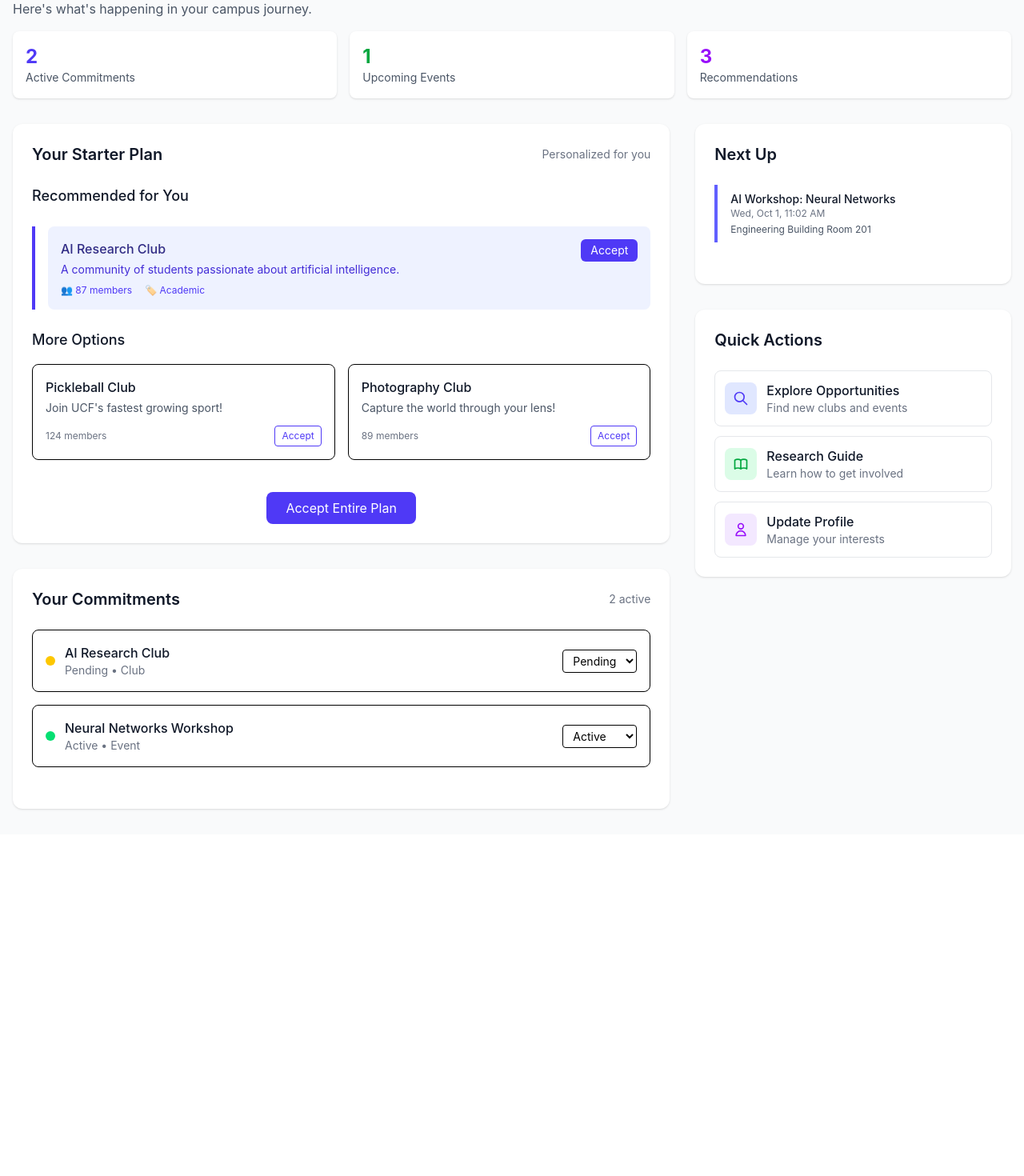
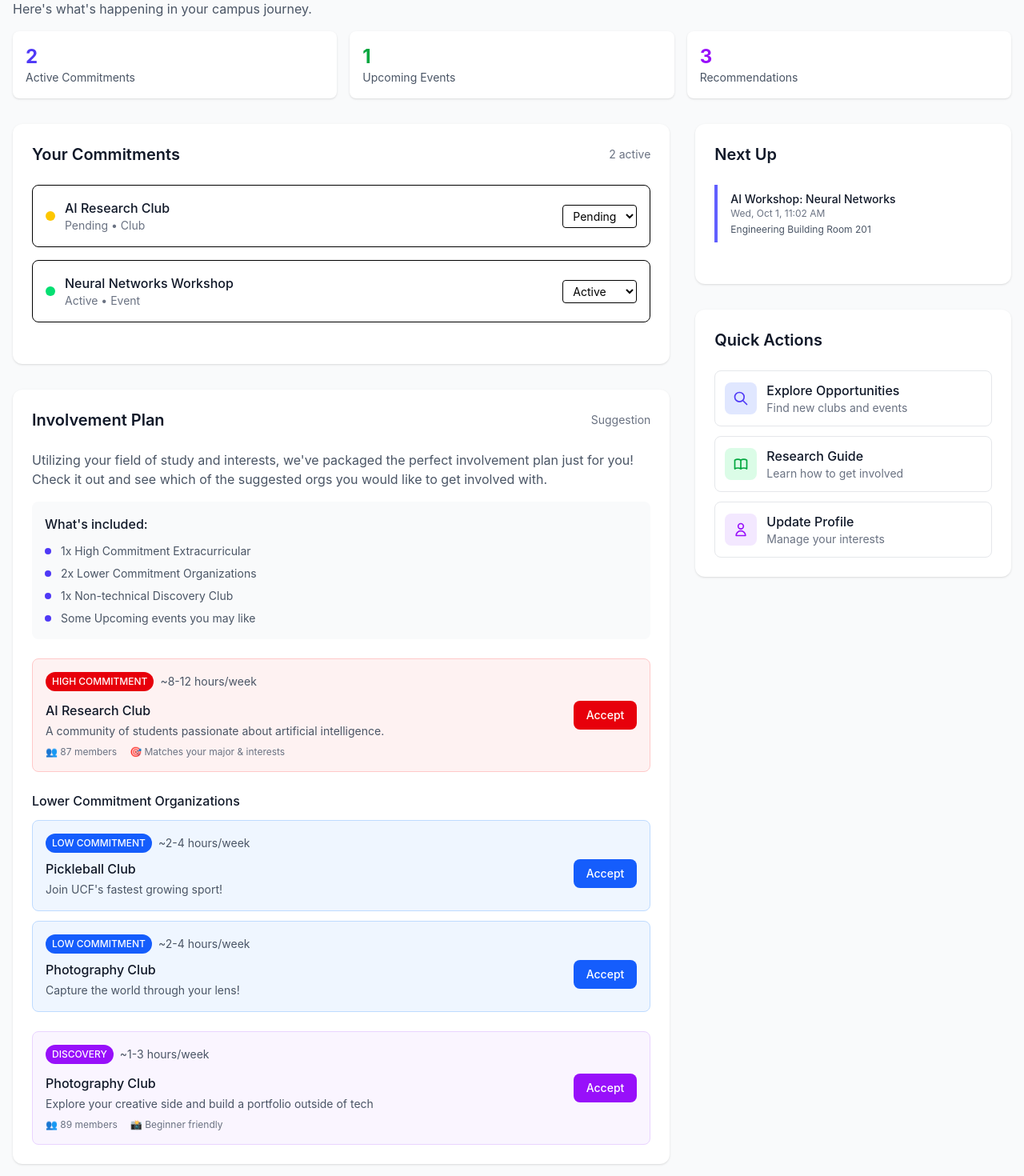
Before and after one commit to YamanDevelopment/Atlas, a Nuxt app in the folder src/frontend/: page /dashboard in a window 1280 px wide. Shown: the part 142-1612 px from the top of the page at 80% size. Before the commit the page ends 1185 px from the top, so only its background shows below. Built offline with nearby package versions, Linux system fonts and the light colour scheme.

Commit message:
much ui changes

```diff
--- a/src/frontend/pages/dashboard.vue
+++ b/src/frontend/pages/dashboard.vue
@@ -137,114 +137,6 @@
       <div class="grid grid-cols-1 lg:grid-cols-3 gap-8" style="min-height: 500px;">
         <!-- Left Column (2/3 width) -->
         <div class="lg:col-span-2 space-y-8" style="min-height: 400px;">
-          <!-- Your Starter Plan -->
-          <div class="bg-white rounded-xl shadow-sm p-6" style="min-height: 300px;">
-            <div class="flex items-center justify-between mb-6">
-              <h2 class="text-xl font-semibold text-gray-900">Your Starter Plan</h2>
-              <span class="text-sm text-gray-500">Personalized for you</span>
-            </div>
-
-            <!-- Show recommendations if plan not accepted -->
-            <div v-if="!planAccepted" class="min-h-[400px]">
-              <!-- Club Recommendations -->
-              <div class="space-y-6 recommendations-section">
-                <h3 class="text-lg font-medium text-gray-900">Recommended for You</h3>
-
-                <!-- Primary Recommendation (first club) -->
-                <div v-if="recommendedClubs.length > 0" class="border-l-4 border-indigo-600 pl-4">
-                  <div class="bg-indigo-50 rounded-lg p-4">
-                    <div class="flex justify-between items-start">
-                      <div class="flex-1">
-                        <h4 class="font-medium text-indigo-900">{{ recommendedClubs[0].name }}</h4>
-                        <p class="text-indigo-700 text-sm mt-1">{{ recommendedClubs[0].description }}</p>
-                        <div class="flex items-center mt-2 space-x-4 text-xs text-indigo-600">
-                          <span>👥 {{ recommendedClubs[0].memberCount }} members</span>
-                          <span v-if="recommendedClubs[0].categories.length">
-                            🏷️ {{ recommendedClubs[0].categories[0].name }}
-                          </span>
-                        </div>
-                      </div>
-                      <button
-                        @click="acceptOpportunity(recommendedClubs[0])"
-                        class="ml-4 px-3 py-1 bg-indigo-600 text-white text-sm rounded-md hover:bg-indigo-700"
-                      >
-                        Accept
-                      </button>
-                    </div>
-                  </div>
-                </div>
-
-                <!-- Secondary Recommendations -->
-                <div v-if="recommendedClubs.length > 1">
-                  <h3 class="text-lg font-medium text-gray-900 mb-4">More Options</h3>
-                  <div class="grid md:grid-cols-2 gap-4">
-                    <div
-                      v-for="club in recommendedClubs.slice(1, 3)"
-                      :key="club.id"
-                      class="border rounded-lg p-4 hover:border-indigo-300 transition-colors"
-                    >
-                      <h4 class="font-medium text-gray-900">{{ club.name }}</h4>
-                      <p class="text-gray-600 text-sm mt-1">{{ club.description }}</p>
-                      <div class="flex justify-between items-center mt-3">
-                        <span class="text-xs text-gray-500">{{ club.memberCount }} members</span>
-                        <button
-                          @click="acceptOpportunity(club)"
-                          class="px-2 py-1 text-indigo-600 border border-indigo-600 text-xs rounded hover:bg-indigo-50"
-                        >
-                          Accept
-                        </button>
-                      </div>
-                    </div>
-                  </div>
-                </div>
-
-                <!-- Alternative Options -->
-                <div v-if="recommendedClubs.length > 3">
-                  <h3 class="text-lg font-medium text-gray-900 mb-4">Alternative Options</h3>
-                  <div class="grid md:grid-cols-3 gap-3">
-                    <div
-                      v-for="club in recommendedClubs.slice(3)"
-                      :key="club.id"
-                      class="border rounded-lg p-3 hover:border-gray-300 transition-colors"
-                    >
-                      <h4 class="font-medium text-gray-900 text-sm">{{ club.name }}</h4>
-                      <p class="text-gray-600 text-xs mt-1 line-clamp-2">{{ club.description }}</p>
-                      <div class="flex justify-between items-center mt-2">
-                        <span class="text-xs text-gray-500">{{ club.memberCount }} members</span>
-                        <button
-                          @click="acceptOpportunity(club)"
-                          class="text-indigo-600 text-xs hover:text-indigo-800"
-                        >
-                          + Add
-                        </button>
-                      </div>
-                    </div>
-                  </div>
-                </div>
-
-                <div class="flex justify-center pt-4">
-                  <button
-                    @click="acceptStarterPlan"
-                    class="px-6 py-2 bg-indigo-600 text-white rounded-lg hover:bg-indigo-700"
-                  >
-                    Accept Entire Plan
-                  </button>
-                </div>
-              </div>
-            </div>
-
-            <!-- Show acceptance confirmation if plan accepted -->
-            <div v-else class="text-center py-8 min-h-[400px] flex flex-col justify-center">
-              <div class="w-16 h-16 bg-green-100 rounded-full flex items-center justify-center mx-auto mb-4">
-                <svg class="w-8 h-8 text-green-600" fill="none" stroke="currentColor" viewBox="0 0 24 24">
-                  <path stroke-linecap="round" stroke-linejoin="round" stroke-width="2" d="M5 13l4 4L19 7" />
-                </svg>
-              </div>
-              <h3 class="text-lg font-medium text-gray-900">Plan Accepted!</h3>
-              <p class="text-gray-600">Your commitments are now being tracked below.</p>
-            </div>
-          </div>
-
           <!-- Your Commitments -->
           <div class="bg-white rounded-xl shadow-sm p-6 commitments-section min-h-[300px]">
             <div class="flex items-center justify-between mb-6">
@@ -283,7 +175,165 @@
             </div>
 
             <div v-else class="text-center py-8 text-gray-500">
-              <p>No commitments yet. Accept some recommendations above to get started!</p>
+              <p>No commitments yet. Accept some recommendations below to get started!</p>
+            </div>
+          </div>
+
+          <!-- Your Starter Plan -->
+          <div class="bg-white rounded-xl shadow-sm p-6" style="min-height: 300px;">
+            <div class="flex items-center justify-between mb-6">
+              <h2 class="text-xl font-semibold text-gray-900">Involvement Plan</h2>
+              <span class="text-sm text-gray-500">Suggestion</span>
+            </div>
+
+            <!-- Show recommendations if plan not accepted -->
+            <div v-if="!planAccepted" class="min-h-[400px]">
+              <!-- Plan Description -->
+              <div class="mb-6">
+                <p class="text-gray-600 mb-4">
+                  Utilizing your field of study and interests, we've packaged the perfect involvement plan just for you!
+                  Check it out and see which of the suggested orgs you would like to get involved with.
+                </p>
+
+                <!-- What's Included -->
+                <div class="bg-gray-50 rounded-lg p-4 mb-6">
+                  <h4 class="font-medium text-gray-900 mb-3">What's included:</h4>
+                  <ul class="space-y-2 text-sm text-gray-600">
+                    <li class="flex items-center">
+                      <span class="w-2 h-2 bg-indigo-600 rounded-full mr-3"></span>
+                      1x High Commitment Extracurricular
+                    </li>
+                    <li class="flex items-center">
+                      <span class="w-2 h-2 bg-indigo-600 rounded-full mr-3"></span>
+                      2x Lower Commitment Organizations
+                    </li>
+                    <li class="flex items-center">
+                      <span class="w-2 h-2 bg-indigo-600 rounded-full mr-3"></span>
+                      1x Non-technical Discovery Club
+                    </li>
+                    <li class="flex items-center">
+                      <span class="w-2 h-2 bg-indigo-600 rounded-full mr-3"></span>
+                      Some Upcoming events you may like
+                    </li>
+                  </ul>
+                </div>
+              </div>
+
+              <!-- Involvement Plan Recommendations -->
+              <div class="space-y-6 recommendations-section">
+                <!-- High Commitment Extracurricular -->
+                <div class="border border-red-200 rounded-lg p-4 bg-red-50">
+                  <div class="flex items-center mb-3">
+                    <span class="px-2 py-1 bg-red-600 text-white text-xs rounded-full font-medium">
+                      HIGH COMMITMENT
+                    </span>
+                    <span class="ml-2 text-sm text-gray-600">~8-12 hours/week</span>
+                  </div>
+                  <div class="flex justify-between items-start">
+                    <div class="flex-1">
+                      <h4 class="font-medium text-gray-900">{{ recommendedClubs[0]?.name || 'AI Research Club' }}</h4>
+                      <p class="text-gray-600 text-sm mt-1">{{ recommendedClubs[0]?.description || 'Perfect for CS majors - research opportunities and leadership roles' }}</p>
+                      <div class="flex items-center mt-2 space-x-4 text-xs text-gray-500">
+                        <span>👥 {{ recommendedClubs[0]?.memberCount || 87 }} members</span>
+                        <span>🎯 Matches your major & interests</span>
+                      </div>
+                    </div>
+                    <button
+                      @click="acceptOpportunity(recommendedClubs[0] || mockHighCommitment)"
+                      class="ml-4 px-4 py-2 bg-red-600 text-white text-sm rounded-lg hover:bg-red-700 font-medium whitespace-nowrap"
+                    >
+                      Accept
+                    </button>
+                  </div>
+                </div>
+
+                <!-- Lower Commitment Organizations -->
+                <div>
+                  <h4 class="font-medium text-gray-900 mb-3">Lower Commitment Organizations</h4>
+                  <div class="space-y-3">
+                    <!-- First Low Commitment -->
+                    <div class="border border-blue-200 rounded-lg p-4 bg-blue-50">
+                      <div class="flex items-center mb-2">
+                        <span class="px-2 py-1 bg-blue-600 text-white text-xs rounded-full font-medium">
+                          LOW COMMITMENT
+                        </span>
+                        <span class="ml-2 text-sm text-gray-600">~2-4 hours/week</span>
+                      </div>
+                      <div class="flex justify-between items-start">
+                        <div class="flex-1">
+                          <h5 class="font-medium text-gray-900">{{ recommendedClubs[1]?.name || 'Tech Entrepreneurship Club' }}</h5>
+                          <p class="text-gray-600 text-sm mt-1">{{ recommendedClubs[1]?.description || 'Network with like-minded students and learn about startups' }}</p>
+                        </div>
+                        <button
+                          @click="acceptOpportunity(recommendedClubs[1] || mockLowCommitment1)"
+                          class="ml-4 px-4 py-2 bg-blue-600 text-white text-sm rounded-lg hover:bg-blue-700 font-medium whitespace-nowrap"
+                        >
+                          Accept
+                        </button>
+                      </div>
+                    </div>
+
+                    <!-- Second Low Commitment -->
+                    <div class="border border-blue-200 rounded-lg p-4 bg-blue-50">
+                      <div class="flex items-center mb-2">
+                        <span class="px-2 py-1 bg-blue-600 text-white text-xs rounded-full font-medium">
+                          LOW COMMITMENT
+                        </span>
+                        <span class="ml-2 text-sm text-gray-600">~2-4 hours/week</span>
+                      </div>
+                      <div class="flex justify-between items-start">
+                        <div class="flex-1">
+                          <h5 class="font-medium text-gray-900">{{ recommendedClubs[2]?.name || 'ACM Student Chapter' }}</h5>
+                          <p class="text-gray-600 text-sm mt-1">{{ recommendedClubs[2]?.description || 'Professional development and coding competitions' }}</p>
+                        </div>
+                        <button
+                          @click="acceptOpportunity(recommendedClubs[2] || mockLowCommitment2)"
+                          class="ml-4 px-4 py-2 bg-blue-600 text-white text-sm rounded-lg hover:bg-blue-700 font-medium whitespace-nowrap"
+                        >
+                          Accept
+                        </button>
+                      </div>
+                    </div>
+                  </div>
+                </div>
+
+                <!-- Non-technical Discovery Club -->
+                <div class="border border-purple-200 rounded-lg p-4 bg-purple-50">
+                  <div class="flex items-center mb-3">
+                    <span class="px-2 py-1 bg-purple-600 text-white text-xs rounded-full font-medium">
+                      DISCOVERY
+                    </span>
+                    <span class="ml-2 text-sm text-gray-600">~1-3 hours/week</span>
+                  </div>
+                  <div class="flex justify-between items-start">
+                    <div class="flex-1">
+                      <h4 class="font-medium text-gray-900">Photography Club</h4>
+                      <p class="text-gray-600 text-sm mt-1">Explore your creative side and build a portfolio outside of tech</p>
+                      <div class="flex items-center mt-2 space-x-4 text-xs text-gray-500">
+                        <span>👥 89 members</span>
+                        <span>📸 Beginner friendly</span>
+                      </div>
+                    </div>
+                    <button
+                      @click="acceptOpportunity(mockDiscoveryClub)"
+                      class="ml-4 px-4 py-2 bg-purple-600 text-white text-sm rounded-lg hover:bg-purple-700 font-medium whitespace-nowrap"
+                    >
+                      Accept
+                    </button>
+                  </div>
+                </div>
+              </div>
+            </div>
+
+            <!-- Show acceptance confirmation if plan accepted -->
+            <div v-else class="text-center py-8 min-h-[400px] flex flex-col justify-center">
+              <div class="w-16 h-16 bg-green-100 rounded-full flex items-center justify-center mx-auto mb-4">
+                <svg class="w-8 h-8 text-green-600" fill="none" stroke="currentColor" viewBox="0 0 24 24">
+                  <path stroke-linecap="round" stroke-linejoin="round" stroke-width="2" d="M5 13l4 4L19 7" />
+                </svg>
+              </div>
+              <h3 class="text-lg font-medium text-gray-900">Plan Accepted!</h3>
+              <p class="text-gray-600">Your commitments are now being tracked below.</p>
             </div>
           </div>
         </div>
@@ -537,6 +587,55 @@ const recommendedClubs = ref<Club[]>([
   }
 ]);
 
+// Mock data for involvement plan - these would come from backend recommendations
+const mockHighCommitment = ref<Club>({
+  id: 'club-high-1',
+  name: 'AI Research Club',
+  description: 'Perfect for CS majors - research opportunities and leadership roles',
+  categories: [{ id: 'academic', name: 'Academic' }],
+  memberCount: 87,
+  isFollowing: false,
+  upcomingEvents: [],
+  logoUrl: '',
+  url: 'https://ai.research.ucf.edu'
+});
+
+const mockLowCommitment1 = ref<Club>({
+  id: 'club-low-1',
+  name: 'Tech Entrepreneurship Club',
+  description: 'Network with like-minded students and learn about startups',
+  categories: [{ id: 'career', name: 'Career' }],
+  memberCount: 156,
+  isFollowing: false,
+  upcomingEvents: [],
+  logoUrl: '',
+  url: 'https://techentrepreneurship.ucf.edu'
+});
+
+const mockLowCommitment2 = ref<Club>({
+  id: 'club-low-2',
+  name: 'ACM Student Chapter',
+  description: 'Professional development and coding competitions',
+  categories: [{ id: 'academic', name: 'Academic' }],
+  memberCount: 203,
+  isFollowing: false,
+  upcomingEvents: [],
+  logoUrl: '',
+  url: 'https://acm.ucf.edu'
+});
+
+const mockDiscoveryClub = ref<Club>({
+  id: 'club-discovery-1',
+  name: 'Photography Club',
+  description: 'Explore your creative side and build a portfolio outside of tech',
+  categories: [{ id: 'hobby', name: 'Hobby' }],
+  memberCount: 89,
+  isFollowing: false,
+  upcomingEvents: [],
+  logoUrl: '',
+  url: 'https://photo.ucf.edu'
+});
+
 // Methods
 const toggleNotifications = () => {
   showNotifications.value = !showNotifications.value;
--- a/src/frontend/pages/explore.vue
+++ b/src/frontend/pages/explore.vue
@@ -21,8 +21,9 @@
 
           <div class="flex items-center space-x-4">
             <button class="text-gray-500 hover:text-gray-700">
-              <svg class="w-6 h-6" fill="none" stroke="currentColor" viewBox="0 0 24 24">
-                <path stroke-linecap="round" stroke-linejoin="round" stroke-width="2" d="M15 17h5l-5 5v-5zM13 3H4a2 2 0 00-2 2v14a2 2 0 002 2h5m11-9V7a2 2 0 00-2-2H9a2 2 0 00-2 2v8a2 2 0 002 2h10a2 2 0 002-2z" />
+              <svg class="w-6 h-6" viewBox="0 0 24 24" fill="none" xmlns="http://www.w3.org/2000/svg">
+                <path d="M18 8C18 6.4087 17.3679 4.88258 16.2426 3.75736C15.1174 2.63214 13.5913 2 12 2C10.4087 2 8.88258 2.63214 7.75736 3.75736C6.63214 4.88258 6 6.4087 6 8C6 15 3 17 3 17H21C21 17 18 15 18 8Z" stroke="currentColor" stroke-width="2" stroke-linecap="round" stroke-linejoin="round"/>
+                <path d="M13.73 21C13.5542 21.3031 13.3019 21.5547 12.9982 21.7295C12.6946 21.9044 12.3504 21.9965 12 21.9965C11.6496 21.9965 11.3054 21.9044 11.0018 21.7295C10.6982 21.5547 10.4458 21.3031 10.27 21" stroke="currentColor" stroke-width="2" stroke-linecap="round" stroke-linejoin="round"/>
               </svg>
             </button>
             <div class="w-8 h-8 bg-indigo-600 rounded-full flex items-center justify-center text-white text-sm font-medium">
```
Also changed, not shown: src/frontend/pages/profile.vue (+7 -5 lines).
